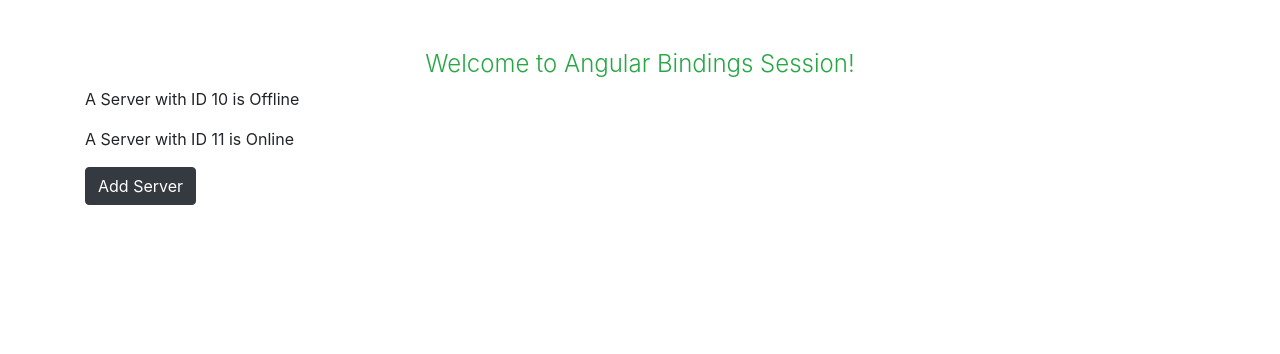
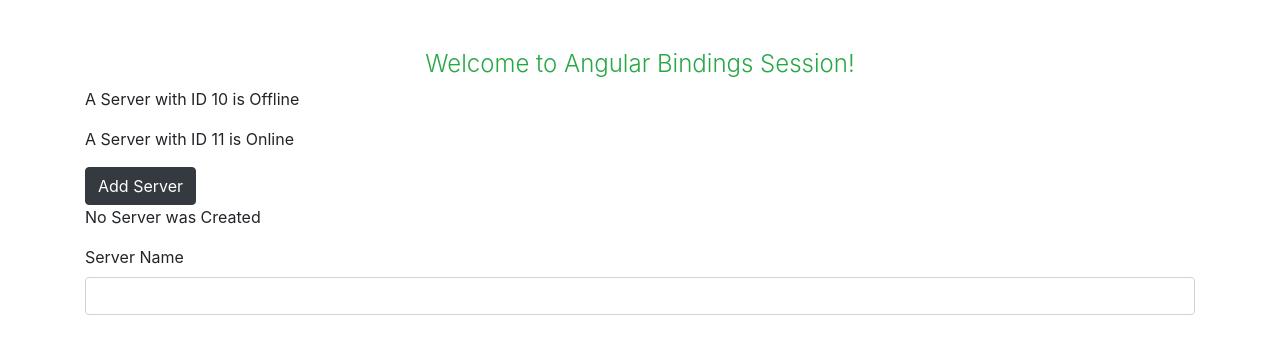
Before and after one commit to AkhilMukkamala/angular-bindings, an Angular app: page / in a window 1280 px wide. Shown: the top 354 px of the page. Built offline with nearby package versions, Linux system fonts and the light colour scheme.

Commit message:
Event Binding Explained

```diff
--- a/src/app/app.component.html
+++ b/src/app/app.component.html
@@ -7,8 +7,15 @@
 <p> A Server with ID {{ serverId }} is {{ serverStatus }} </p>
 <p> A Server with ID {{ anotherServerId }} is {{ getServerStatus() }} </p>
 
-<!-- Property Binding -->
+<!-- Property Binding & Event Binding -->
 
-<button class="btn btn-dark" [disabled]="!allowNewServer"> Add Server </button>
+<button class="btn btn-dark" [disabled]="!allowNewServer" (click)="onCreateServer()"> Add Server </button>
+<p> {{ serverCreationStatus }}</p>
+
+
+<label for="server"> Server Name </label>
+
+<input type="text" class="form-control" (input)="onUpdateServerName($event)">
+<p> {{ serverName }}</p>
 
 </div>
--- a/src/app/app.component.ts
+++ b/src/app/app.component.ts
@@ -1,31 +1,41 @@
-import { Component } from '@angular/core';
+import { Component } from "@angular/core";
 
 @Component({
-  selector: 'app-root',
-  templateUrl: './app.component.html',
-  styleUrls: ['./app.component.css']
+  selector: "app-root",
+  templateUrl: "./app.component.html",
+  styleUrls: ["./app.component.css"]
 })
 export class AppComponent {
-
-  title = 'Angular Bindings';
+  title = "Angular Bindings";
   serverId: Number = 10;
-  serverStatus: String = 'Offline';
+  serverStatus: String = "Offline";
   allowNewServer: Boolean = false;
-
+  serverCreationStatus: String = "No Server was Created";
   anotherServerId: Number = 11;
-  anotherServerStatus: String = 'Online';
+  anotherServerStatus: String = "Online";
+  serverName: String = '';
 
   getServerStatus() {
     return this.anotherServerStatus;
   }
 
-// Property Binding
+  // Property Binding
 
-constructor() {
-  setTimeout( () => {
-    this.allowNewServer = true;
-  }, 2000);
-}
+  constructor() {
+    setTimeout(() => {
+      this.allowNewServer = true;
+    }, 2000);
+  }
+  ngOnInit() {
+  }
+
+  onCreateServer() {
+    this.serverCreationStatus = 'Server was Created';
+  }
 
 
+  onUpdateServerName(event: Event) {
+    this.serverName = (<HTMLInputElement>event.target).value;
+  }
+
 }
--- a/tslint.json
+++ b/tslint.json
@@ -85,7 +85,7 @@
     ],
     "prefer-const": true,
     "quotemark": [
-      true,
+      false,
       "single"
     ],
     "radix": true,
```
